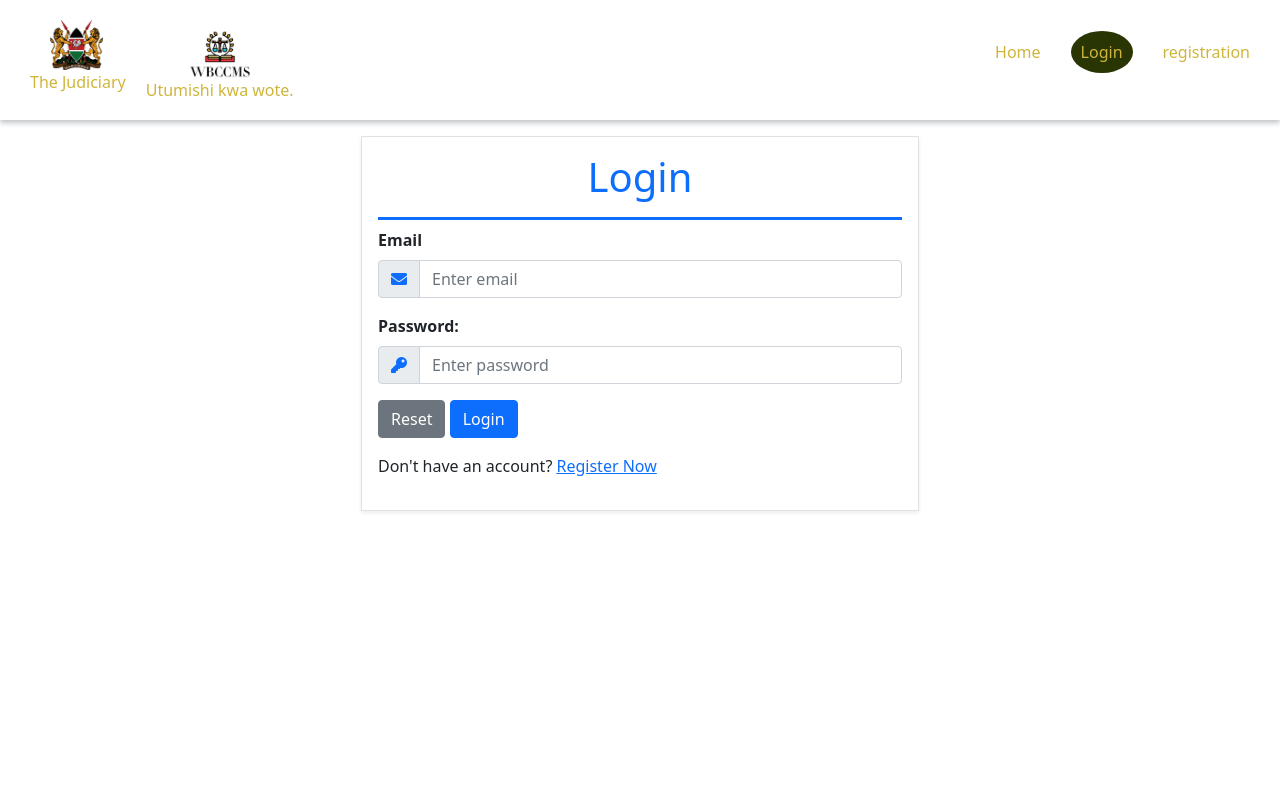
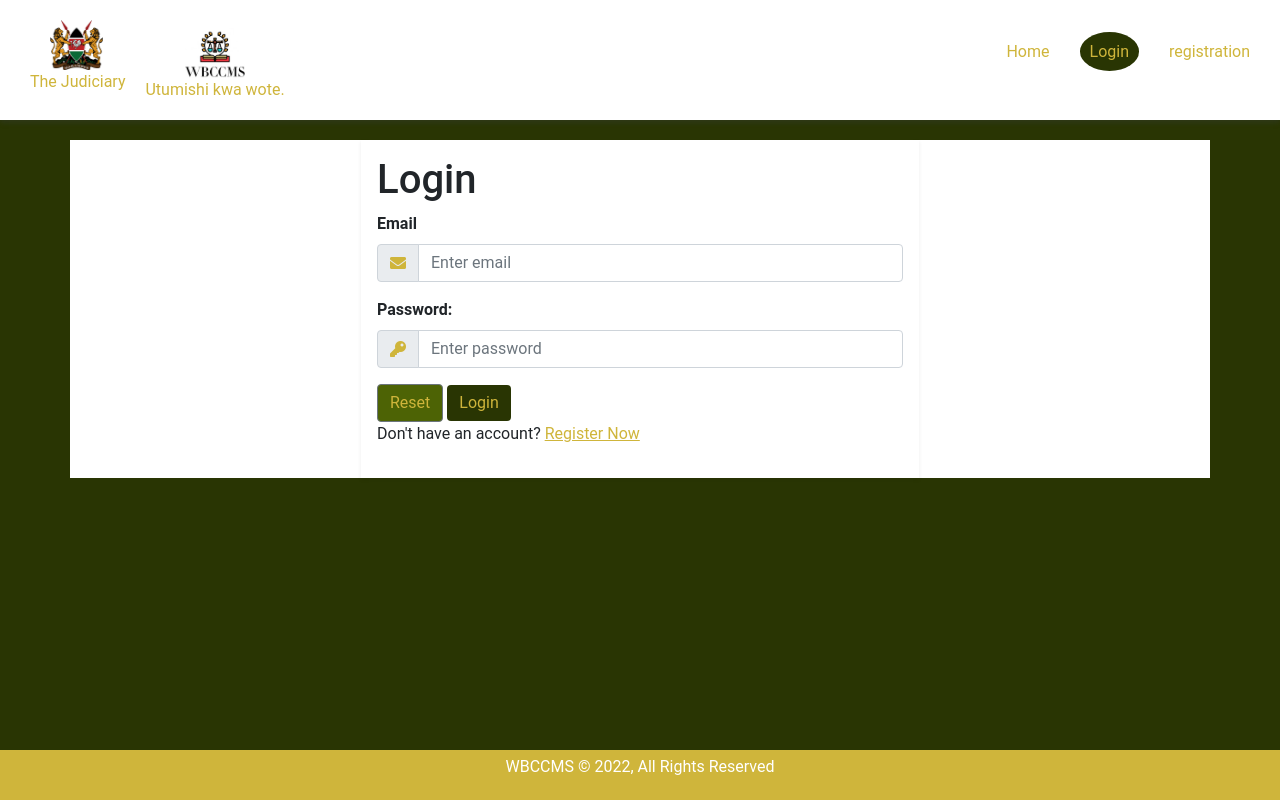
Before and after one commit to DennisLigare/web-based-court-case-management-system, a PHP site: page /login.php in a window 1280 px wide. Run offline with PHP 8.4, Linux system fonts and the light colour scheme; some libraries are stand-ins or nearby versions.

Commit message:
first commit

```diff
--- a/login.php
+++ b/login.php
@@ -72,6 +72,7 @@ if ($_POST) {
   <link href="https://cdn.jsdelivr.net/npm/bootstrap@5.1.3/dist/css/bootstrap.min.css" rel="stylesheet"
     integrity="sha384-1BmE4kWBq78iYhFldvKuhfTAU6auU8tT94WrHftjDbrCEXSU1oBoqyl2QvZ6jIW3" crossorigin="anonymous">
   <link rel="icon" type="image/x-icon" href="./img/favicon.ico">
+  <link rel="stylesheet" href="./style/index.css">
   <title>Login</title>
 </head>
 <body>
@@ -93,8 +94,6 @@ if ($_POST) {
         <li><a href="./index.php" >Home</a></li>
         <li><a href="./login.php" class="current">Login</a></li>
         <li><a href="./registration.php">registration</a></li>
-        <!-- <li><a href="#About">About</a></li>
-        <li><a href="#contact">Contact</a></li> -->
       </ul>
 
       <div class="burger-container">
@@ -106,12 +105,13 @@ if ($_POST) {
 
   </header>
 
-  <main class="my-3 flex-grow-1">
+  <main class="main-form flex-grow-1">
 
   <div class="container">
 
-    <form method="POST" class="border w-50 mx-auto p-3 shadow-sm">
-      <h1 class="text-center text-primary border-3 border-bottom border-primary pb-3">Login</h1>
+    <form method="POST" class="login-slot w-50 mx-auto p-3 shadow-sm">
+      <!-- <h1 class="text-center text-primary border-3 border-bottom border-primary pb-3">Login</h1> -->
+      <h1 class="Login-header">Login</h1>
 
       <?php if ($message) : ?>
         <div class="alert alert-danger">
@@ -120,7 +120,7 @@ if ($_POST) {
       <?php endif; ?>
 
       <div class="mb-3">
-        <label for="email" class="form-label fw-bold">Email</label>
+        <label for="email" class="form-label fw-bold" >Email</label>
         <div class="input-group">
           <span class="input-group-text text-primary"><i class="fas fa-envelope"></i></span>
           <input type="text" name="email" id="email" class="form-control" value="<?php echo $email ?>" placeholder="Enter email" required>
@@ -135,12 +135,12 @@ if ($_POST) {
         </div>
       </div>
 
-      <div class="mb-3">
+      <div class="">
         <button type="reset" class="btn btn-secondary">Reset</button>
         <button type="submit" class="btn btn-primary">Login</button>
       </div>
 
-      <p>Don't have an account? <a href="registration.php" class="link-primary">Register Now</a></p>
+      <p>Don't have an account? <a href="registration.php" class="Register">Register Now</a></p>
     </form>
 
   </div>
@@ -148,6 +148,11 @@ if ($_POST) {
 </main>
 
 
+<footer>
+    <p>WBCCMS &copy; 2022, All Rights Reserved</p>
+  </footer>
+
+
 
 </body>
 </html>
--- a/registration.php
+++ b/registration.php
@@ -299,11 +299,11 @@ $admin = $statement->fetch(PDO::FETCH_ASSOC);
                   placeholder="Confirm password" required>
               </div>
             </div>
-            <div class="mb-3">
+            <div >
               <button type="reset" class="btn btn-secondary">Reset</button>
-              <button type="submit" class="btn btn-primary">Register</button>
+              <button type="submit" class="btn">Register</button>
             </div>
-            <p>Already have an account? <a href="login.php" class="link-primary">Login</a></p>
+            <p>Already have an account? <a href="login.php" class="login">Login</a></p>
           </form>
 
         </div>
--- a/style/index.css
+++ b/style/index.css
@@ -3,3 +3,4 @@
 @import "./homepage.css";
 @import "./footer.css";
 @import "./registration.css";
+@import "./login.css";
--- /dev/null
+++ b/style/login.css
@@ -0,0 +1,36 @@
+.main-form{
+  background: #293503;
+  padding-top: 20px;
+  padding-bottom: 20px;
+}
+
+.main-form .container{
+  background: #fff;
+}
+
+.container .login-header{
+  text-align: center;
+  color: #cfb53b;
+  border-bottom: solid #cfb53b 4px;
+}
+
+.main-form .container .input-group i{
+  color: #cfb53b;
+}
+
+
+.main-form .container .btn-secondary{
+  background:#4D6305;
+  color: #cfb53b;
+
+}
+
+.main-form .container .btn-primary{
+  background: #293503;
+  color: #cfb53b;
+  border: none;
+
+}
+.login-slot a{
+  color: #cfb53b;
+}
--- a/style/registration.css
+++ b/style/registration.css
@@ -43,3 +43,17 @@
 #success .container div {
   font-size: 18px;
 }
+
+.main-form .container .btn{
+  background: #293503;
+  color: #cfb53b;
+}
+
+.main-form .container .btn-secondary{
+  background:#4D6305;
+  color: #cfb53b;
+}
+
+.main-form .login{
+  color: #cfb53b;
+}
```
